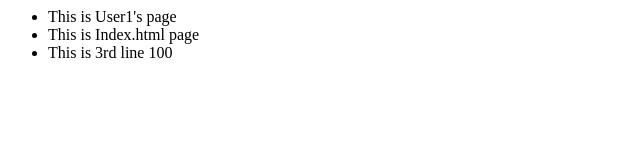
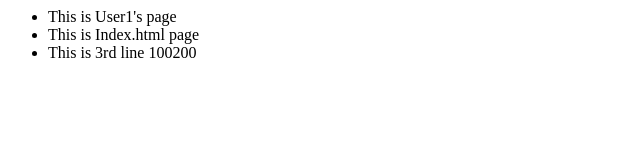
Before and after one commit to NikunjTank/GithubPractice1, a plain HTML site: page Index.html in a window 1280 px wide. Shown: the full height of the page, 0-640 px from the left. Drawn offline with Linux system fonts and the light colour scheme.

Commit message:
Modified Index.html by User1

```diff
--- a/Index.html
+++ b/Index.html
@@ -5,7 +5,7 @@
         <ul>
             <li>This is User1's page </li>
             <li>This is Index.html page</li>
-            <li>This is 3rd line 100</li>
+            <li>This is 3rd line 100200</li>
         </ul>
     </div>
 </body>
```
